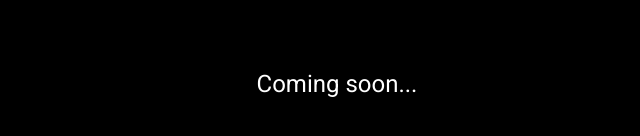
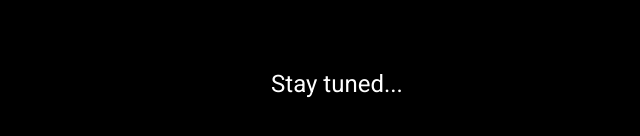
Before and after one commit to fasdfguiaobehiiebaoishjbkwhejgiyb/fasdfguiaobehiiebaoishjbkwhejgiyb.github.io, a plain HTML site: page index.html in a window 1280 px wide. Shown: the part 638-774 px from the top of the page, 303-943 px from the left. Drawn offline with Linux system fonts and the light colour scheme.

Commit message:
Update index.html

```diff
--- a/index.html
+++ b/index.html
@@ -92,7 +92,7 @@
     <section class="hero">
         <img src="img/kernelize.icon.png" alt="Abstract Logo" class="logo">
         <h1>Kernelize</h1>
-        <p>Coming soon...</p>
+        <p>Stay tuned...</p>
     </section>
 </body>
 </html>
```
